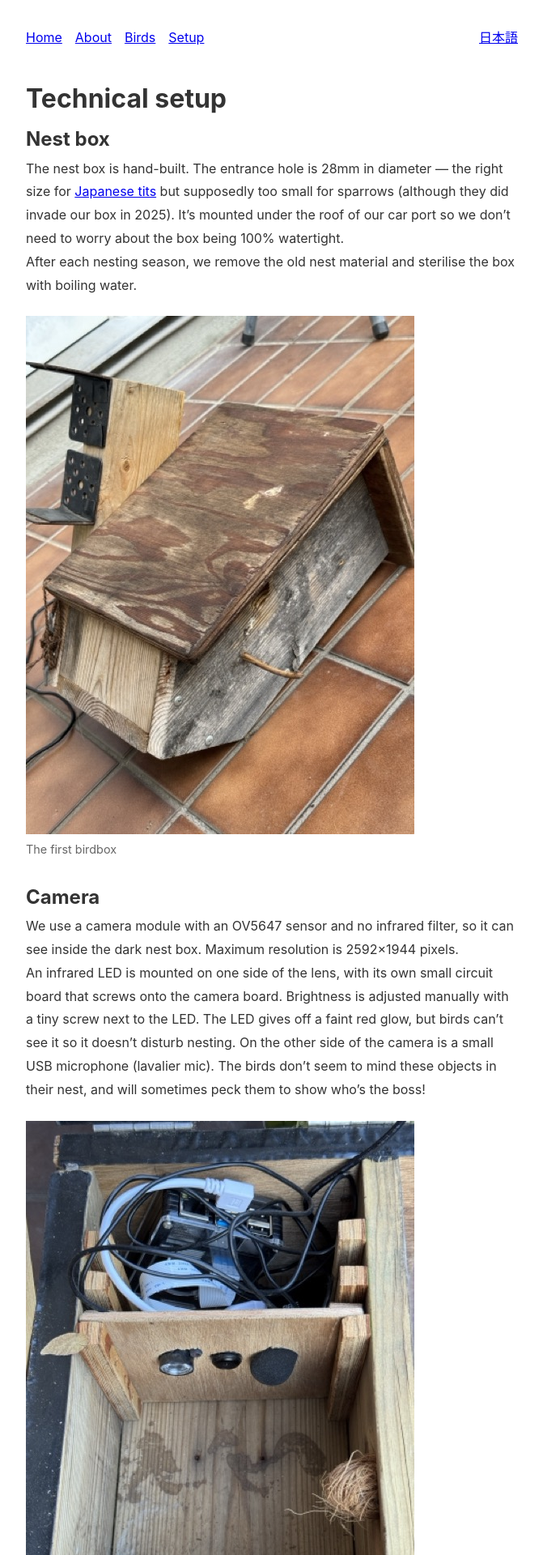
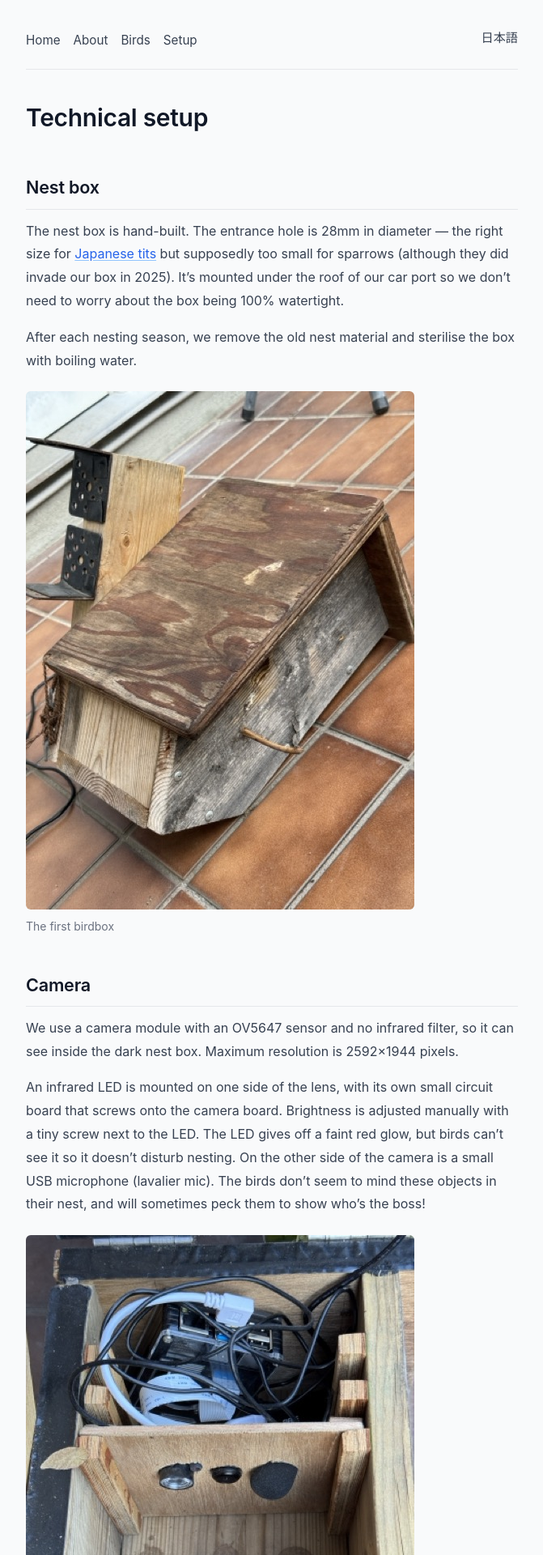
Before and after one commit to tagawa/maison-hina, a Jekyll site: the page built from en/setup.md, in a window 1280 px wide. Shown: the top 1920 px of the page at 81% size, without its empty margins (304-975 px from the left). Built offline with Jekyll 4.4.1, drawn with Linux system fonts in a browser that asks for light colours; comment, search, counter and statistics services are not loaded.

Commit message:
Update style.css

```diff
--- a/assets/css/style.css
+++ b/assets/css/style.css
@@ -21,7 +21,58 @@ body {
   max-width: 40rem;
   margin: 0 auto;
   padding: 2rem 1rem;
-  color: #333;
+  color: #374151;
+  background-color: #f9fafb;
+}
+
+/* Headings — semi-bold, tight tracking, Tailwind gray-900 */
+h1, h2, h3, h4, h5, h6 {
+  color: #111827;
+  font-weight: 600;
+  letter-spacing: -0.01em;
+}
+
+h1 {
+  font-size: 1.875rem;
+  margin-bottom: 1rem;
+}
+
+/* h2 bottom border gives section structure */
+h2 {
+  font-size: 1.35rem;
+  margin-top: 2.5rem;
+  margin-bottom: 0.75rem;
+  padding-bottom: 0.4rem;
+  border-bottom: 1px solid #e5e7eb;
+}
+
+h3 {
+  font-size: 1.125rem;
+  margin-top: 1.75rem;
+  margin-bottom: 0.5rem;
+}
+
+/* Prevent long words/URLs from breaking layout on narrow screens */
+p, h1, h2, h3, h4, h5, h6 {
+  overflow-wrap: break-word;
+}
+
+p {
+  margin-bottom: 1rem;
+}
+
+/* Links — Tailwind blue with lighter underline for subtlety */
+a {
+  color: #2563eb;
+  text-decoration: underline;
+  text-decoration-color: #93c5fd;
+  text-underline-offset: 2px;
+  transition: color 0.15s ease, text-decoration-color 0.15s ease;
+}
+
+a:hover {
+  color: #1d4ed8;
+  text-decoration-color: #2563eb;
 }
 
 /* Horizontal nav with language switcher pushed right */
@@ -29,6 +80,23 @@ nav {
   display: flex;
   gap: 1rem;
   margin-bottom: 2rem;
+  padding-bottom: 1rem;
+  border-bottom: 1px solid #e5e7eb;
+}
+
+/* Nav links styled differently from body links */
+nav a {
+  color: #374151;
+  text-decoration: none;
+  font-size: 0.95rem;
+  padding: 0.25rem 0;
+  border-bottom: 2px solid transparent;
+  transition: color 0.15s ease, border-color 0.15s ease;
+}
+
+nav a:hover {
+  color: #111827;
+  border-bottom-color: #9ca3af;
 }
 
 nav .lang-switch {
@@ -44,20 +112,36 @@ img {
   max-width: 100%;
   height: auto;
   display: block;
-}
-
-/* Prevent long words/URLs from breaking layout on narrow screens */
-p, h1, h2, h3, h4, h5, h6 {
-  overflow-wrap: break-word;
+  border-radius: 0.375rem;
 }
 
 /* Tighter than default — increase if Japanese lists feel cramped */
 ul, ol {
   padding-left: 1.5em;
+  margin-bottom: 1rem;
+}
+
+li {
+  margin-bottom: 0.25rem;
 }
 
 table {
   border-collapse: collapse;
+  width: 100%;
+  margin-bottom: 1rem;
+  font-size: 0.95rem;
+}
+
+/* Bottom borders only — cleaner than full grid */
+th, td {
+  padding: 0.5rem 0.75rem;
+  border-bottom: 1px solid #e5e7eb;
+  text-align: left;
+}
+
+th {
+  font-weight: 600;
+  color: #111827;
 }
 
 button {
@@ -70,29 +154,32 @@ button:disabled {
 
 /* Keyboard navigation: visible focus ring for accessibility */
 :focus {
-  outline: 2px solid #007acc;
+  outline: 2px solid #2563eb;
   outline-offset: 2px;
 }
 
 figure {
-    margin: 1.5em 0;
+  margin: 1.5em 0;
 }
 
 figure img {
-    max-width: 100%;
-    height: auto;
-    display: block;
+  max-width: 100%;
+  height: auto;
+  display: block;
 }
 
 figcaption {
-    font-size: 0.9em;
-    color: #666;
-    margin-top: 0.4em;
+  font-size: 0.875rem;
+  color: #6b7280;
+  margin-top: 0.5rem;
 }
 
+/* Top border mirrors nav bottom border, framing the page */
 footer {
-  color: #999;
-  font-size: 0.85rem;
+  color: #9ca3af;
+  font-size: 0.8rem;
+  padding-top: 1.5rem;
+  border-top: 1px solid #e5e7eb;
 }
 
 /* Respect OS-level "reduce motion" accessibility setting */
@@ -100,4 +187,7 @@ footer {
   html {
     scroll-behavior: auto;
   }
+  a, nav a {
+    transition: none;
+  }
 }
```
